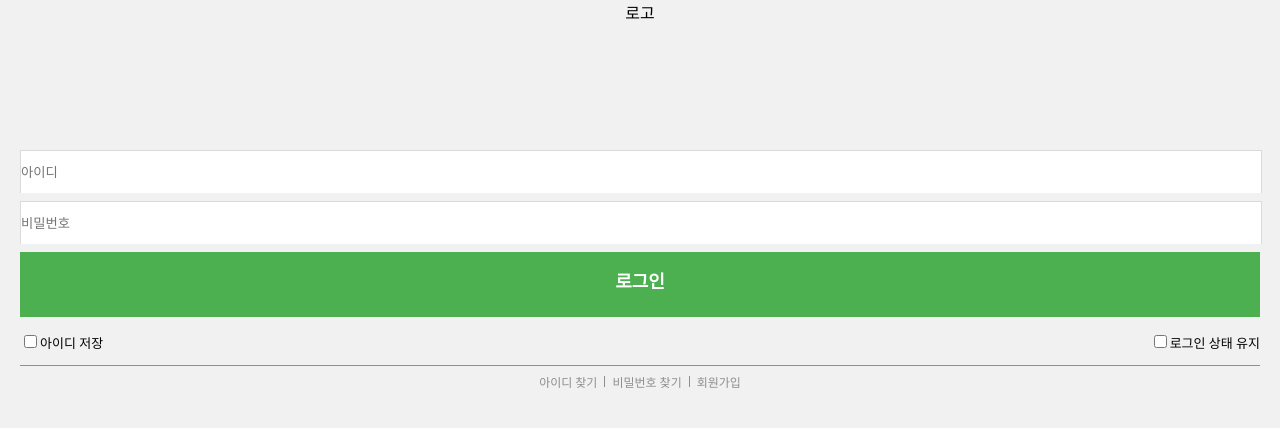
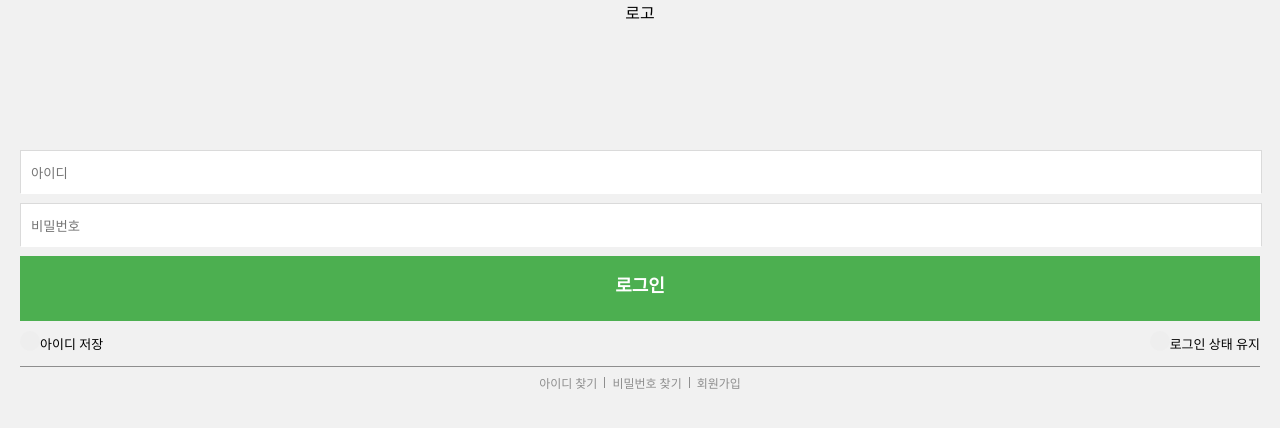
Before and after one commit to Code-Env/FoodShare-Front, a React (Create React App) app: page /login in a window 1280 px wide. Shown: the top 428 px of the page. Built offline with nearby package versions, Linux system fonts and the light colour scheme.

Commit message:
add check box style

```diff
--- a/src/Componets/Login/index.js
+++ b/src/Componets/Login/index.js
@@ -18,15 +18,17 @@ const Login = () => {
         </div>
         <div className="loginCheckBox">
           <div className="holdId">
-            <input type="checkbox" className="checkId_input"></input>
-            <label htmlFor="checkId" className="checkId_label">
+            <label className="checkLogin_label">
               아이디 저장
+              <input type="checkbox" />
+              <span className="checkmark"></span>
             </label>
           </div>
           <div className="holdLogin">
-            <input type="checkbox" className="checkLogin_input"></input>
-            <label htmlFor="checkLogin" className="checkLogin_label">
+            <label className="checkLogin_label">
               로그인 상태 유지
+              <input type="checkbox" />
+              <span className="checkmark"></span>
             </label>
           </div>
         </div>
--- a/src/style/login.css
+++ b/src/style/login.css
@@ -10,15 +10,16 @@
 .loginPage .loginForm .idBox input,
 .loginPage .loginForm .passwordBox input {
   width: 100%;
-  height: 29px;
+  height: 43px;
   border: none;
-  padding: 7px 0 6px;
+  padding: 7px 10px 6px;
+  box-sizing: border-box;
 }
 .loginPage .loginForm .idBox,
 .loginPage .loginForm .passwordBox {
   width: 100%;
   height: 41px;
-  margin: 0 0 8px;
+  margin: 0 0 10px;
   border: solid 0.5px #dadada;
   background-color: #fff;
 }
@@ -36,15 +37,17 @@
   display: flex;
   justify-content: space-between;
   font-size: 13px;
-  margin-top: 15px;
+  margin-top: 13px;
   padding-bottom: 13px;
-  border-bottom: solid 1px #8e8e8e;
+  /* border-bottom: solid 1px #8e8e8e; */
   /* color: #8e8e8e; */
 }
 .loginPage .findInfo {
   display: flex;
   justify-content: center;
-  margin-top: 7px;
+  margin-top: 0px;
+  padding-top: 6.5px;
+  border-top: solid 1px #8e8e8e;
 }
 .loginPage .findInfo div {
   font-size: 12px;
@@ -54,3 +57,77 @@
   border-right: solid 0.5px #8e8e8e;
   margin: 3px 7px;
 }
+
+/* 라벨 */
+/* The container */
+.checkLogin_label {
+  display: block;
+  position: relative;
+  padding-left: 20px;
+  margin-bottom: 0;
+  cursor: pointer;
+  font-size: 13px;
+  -webkit-user-select: none;
+  -moz-user-select: none;
+  -ms-user-select: none;
+  user-select: none;
+}
+
+/* Hide the browser's default checkbox */
+.checkLogin_label input {
+  position: absolute;
+  opacity: 0;
+  cursor: pointer;
+  height: 0;
+  width: 0;
+}
+
+/* Create a custom checkbox */
+.checkmark {
+  position: absolute;
+  top: -3px;
+  left: 0;
+  border-radius: 50px;
+  height: 20px;
+  width: 20px;
+  background-color: #eee;
+  -webkit-border-radius: 50px;
+  -moz-border-radius: 50px;
+  -ms-border-radius: 50px;
+  -o-border-radius: 50px;
+}
+
+/* When the checkbox is checked, add a blue background */
+.checkLogin_label input:checked ~ .checkmark {
+  background-color: #eee;
+}
+
+/* Create the checkmark/indicator (hidden when not checked) */
+.checkmark:after {
+  content: "";
+  position: absolute;
+  display: none;
+}
+
+/* Show the checkmark when checked */
+.checkLogin_label input:checked ~ .checkmark:after {
+  display: block;
+}
+
+/* Style the checkmark/indicator */
+.checkLogin_label .checkmark:after {
+  left: 5px;
+  top: 5px;
+  width: 4px;
+  height: 8px;
+  border: solid #4caf50;
+  /* border-radius: 50%;
+  -webkit-border-radius: 50%;
+  -moz-border-radius: 50%;
+  -ms-border-radius: 50%;
+  -o-border-radius: 50%; */
+  border-width: 0 3px 3px 0;
+  -webkit-transform: rotate(45deg);
+  -ms-transform: rotate(45deg);
+  transform: rotate(45deg);
+}
```
